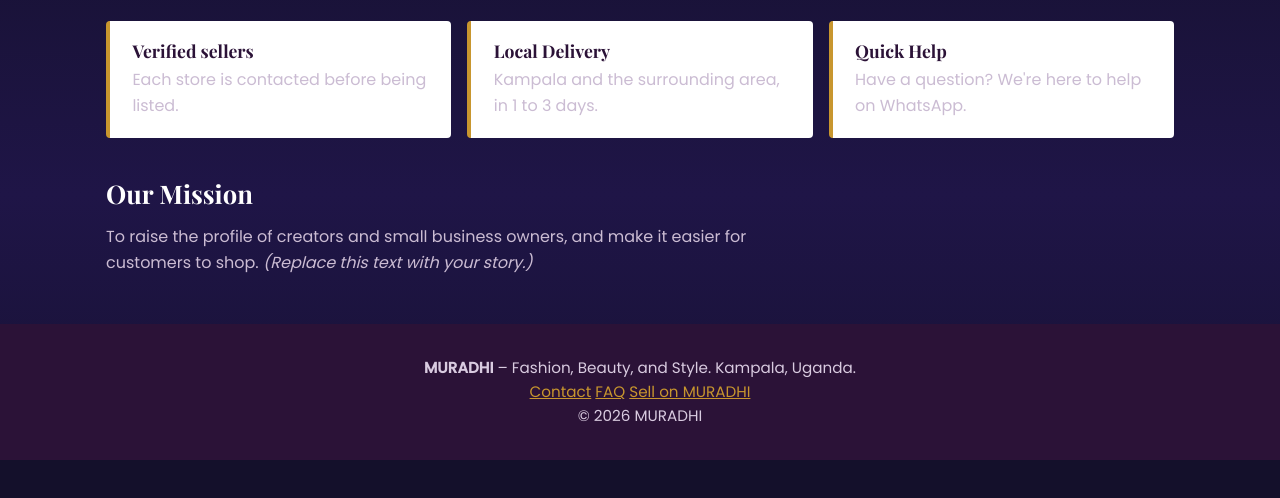
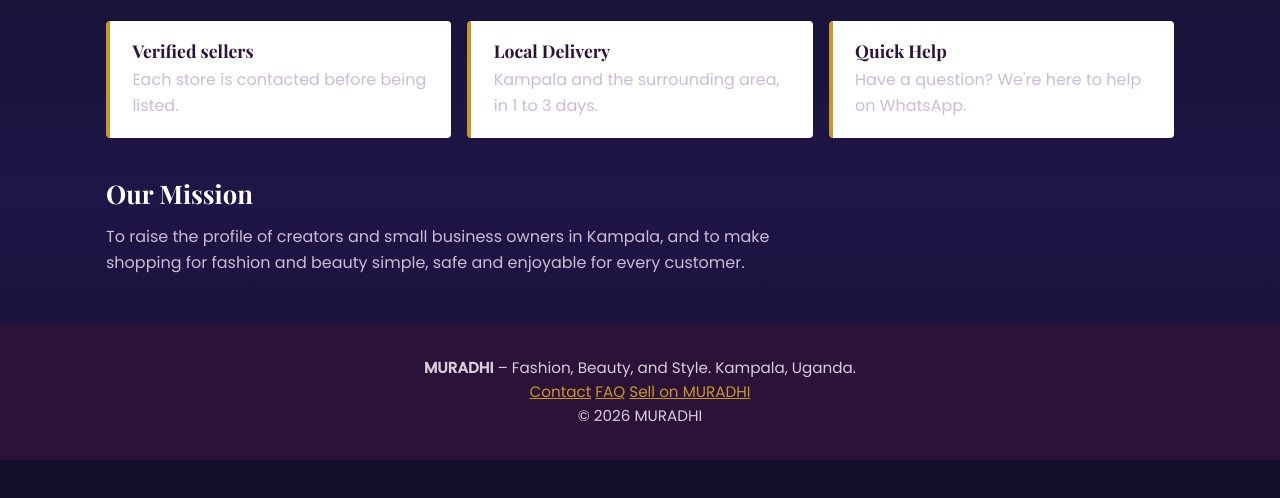
Before and after one commit to Muriel975/MARKETPLACE, a plain HTML site: page about.html in a window 1280 px wide. Shown: the part 206-704 px from the top of the page. Drawn offline with nearby package versions, Linux system fonts and the light colour scheme.

Commit message:
Update about.html

```diff
--- a/about.html
+++ b/about.html
@@ -3,7 +3,7 @@
 <head>
 <meta charset="UTF-8">
 <meta name="viewport" content="width=device-width, initial-scale=1">
-<link href="https://fonts.googleapis.com/css2?family=Playfair+Display:wght@700;900&family=Poppins:wght@300;400;500&display-swap" rel="stylesheet">
+<link href="https://fonts.googleapis.com/css2?family=Playfair+Display:wght@700;900&family=Poppins:wght@300;400;500&display=swap" rel="stylesheet">
 <title>About – MURADHI</title>
 <link rel="stylesheet" href="css/style.css">
 </head>
@@ -41,8 +41,7 @@
   </div>
 </div>
 <h2>Our Mission</h2>
-<p>To raise the profile of creators and small business owners, and make it easier for customers to shop.
-  <em>(Replace this text with your story.)</em></p>
+<p>To raise the profile of creators and small business owners in Kampala, and to make shopping for fashion and beauty simple, safe and enjoyable for every customer.</p>
 <p><a class="btn top-right" href="vendeur.html">Join MURADHI as a salesperson</a></p>
 </main>
 <footer>
```
